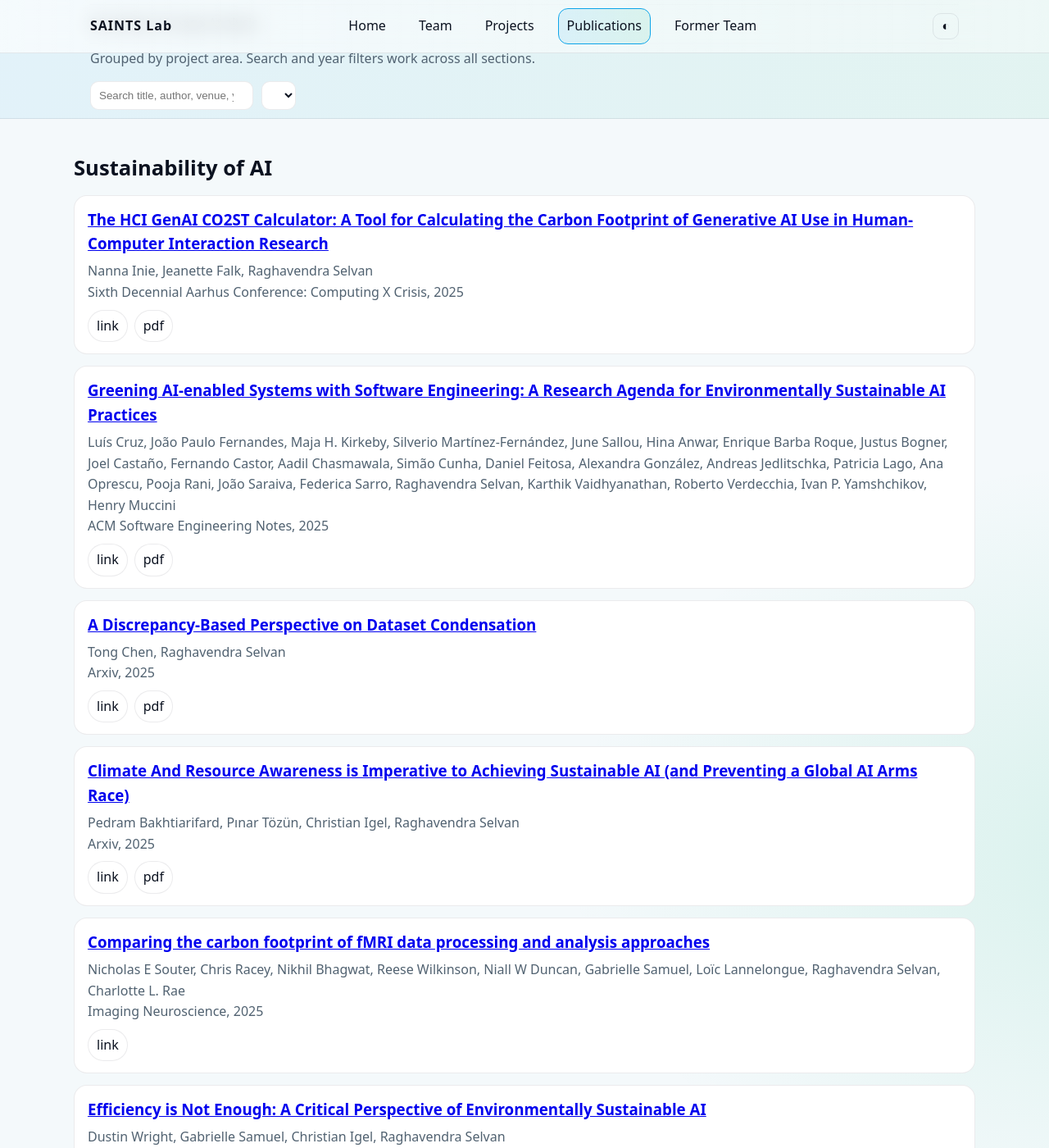
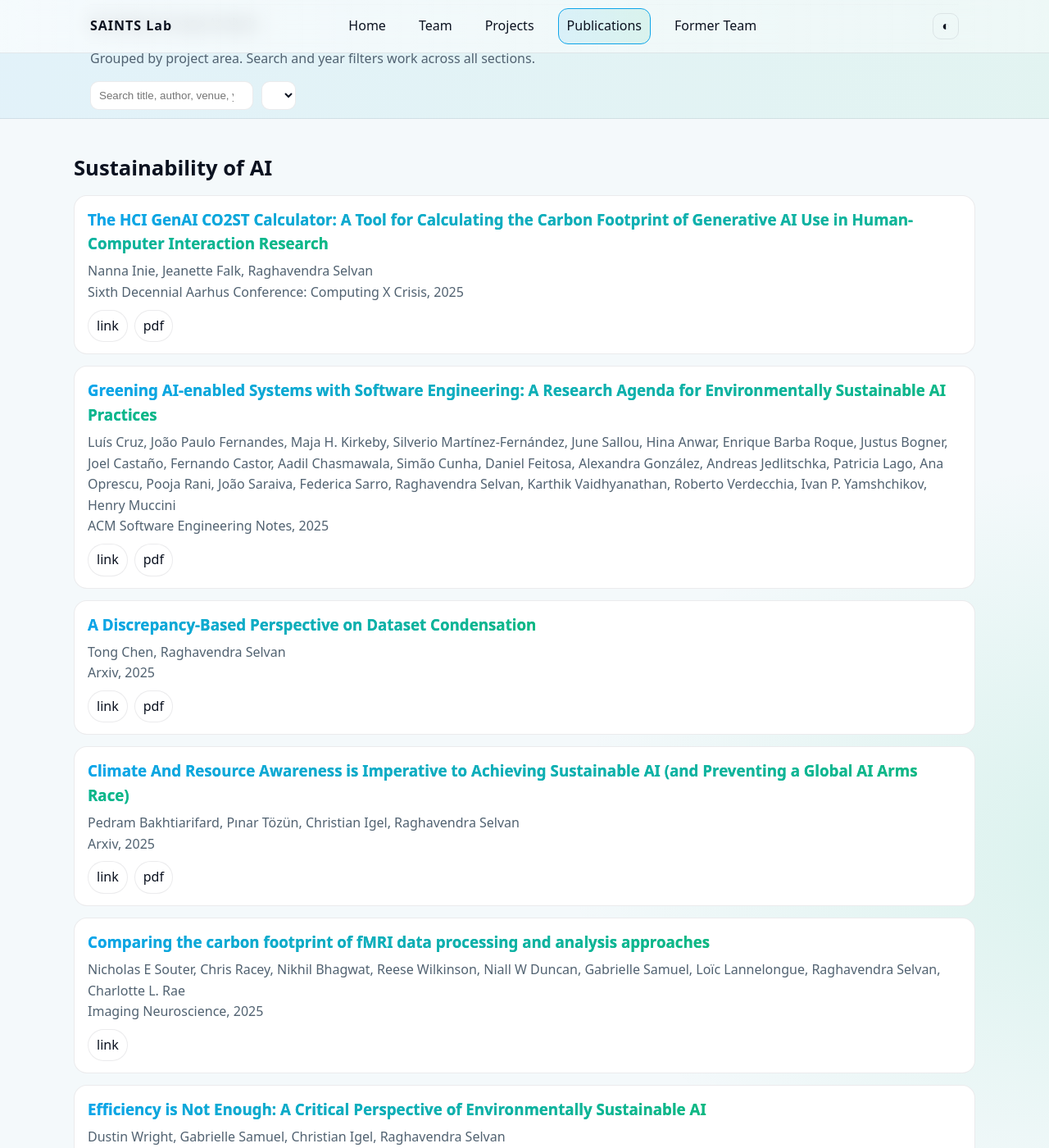
Before and after one commit to saintslab/saintslab.github.io, a Jekyll site: the page built from publications.html, in a window 1280 px wide and 1400 px high, scrolled down 271 px. Shown: the whole window at 82% size. Built offline with Jekyll 4.4.1, drawn with Linux system fonts in a browser that asks for light colours.

Commit message:
Update pubs

```diff
--- a/assets/css/style.css
+++ b/assets/css/style.css
@@ -135,6 +135,21 @@ body{
 .pub{padding:14px 16px; border:1px solid var(--border); border-radius:16px; background: #fff}
 [data-theme="dark"] .pub{background: rgba(255,255,255,0.04)}
 .pub-title{margin:0 0 6px 0}
+/* Make publication titles use the same gradient treatment as the H1 */
+.pub-title,
+.pub-title a {
+  background: linear-gradient(90deg, var(--accentA), var(--accentB));
+  -webkit-background-clip: text;
+  background-clip: text;
+  color: transparent;
+  text-decoration: none;
+}
+
+/* Optional: a subtle underline on hover so links still read as links */
+.pub-title a:hover {
+  text-decoration: underline;
+}
+
 .pub-authors, .pub-venue{margin:0; color:var(--muted)}
 .pub-links{margin-top:8px; display:flex; gap:8px; flex-wrap:wrap}
 .chip{padding:6px 10px; border:1px solid var(--border); border-radius:9999px; color:var(--text); text-decoration:none; background:#fff}
```
